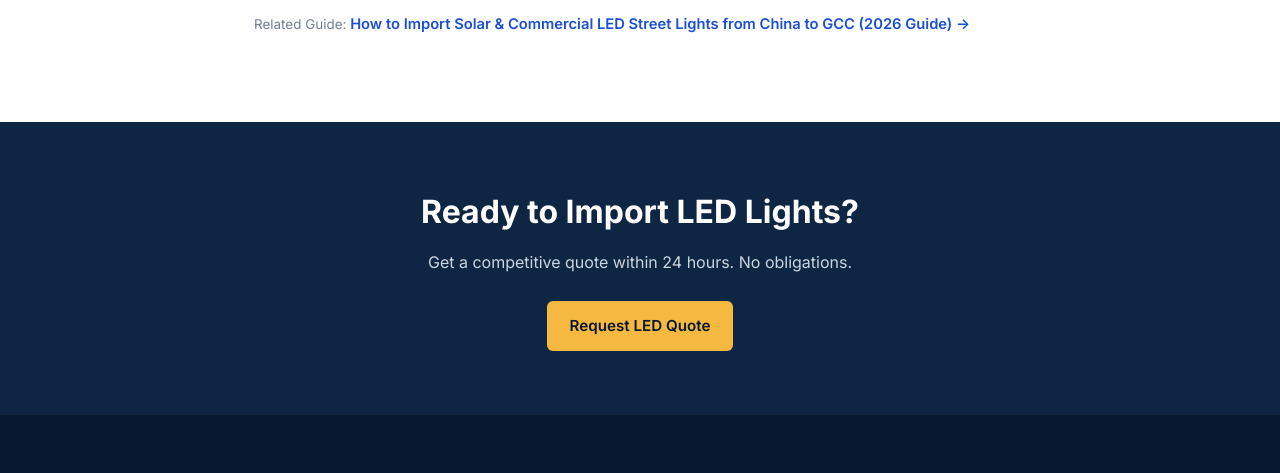
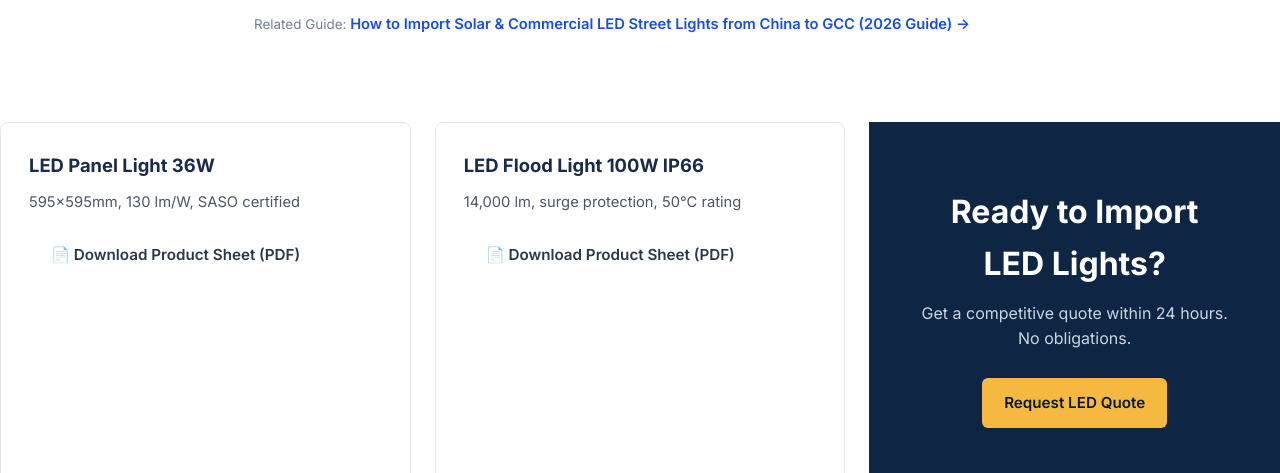
Before and after one commit to malfahad-1/malfahad-1.github.io, a plain HTML site: page public/led.html in a window 1280 px wide. Shown: the part 2250-2723 px from the top of the page. Drawn offline with Linux system fonts and the light colour scheme.

Commit message:
Add product cards for LED Panel and Flood Lights

```diff
--- a/public/led.html
+++ b/public/led.html
@@ -202,6 +202,32 @@
         <p class="post-meta">Related Guide: <a class="learn" href="blog/import-solar-street-lights-china-gcc.html">How to Import Solar &amp; Commercial LED Street Lights from China to GCC (2026 Guide) →</a></p>
       </div>
     </section>
+    <div class="grid-3">
+  <!-- SKU 01: LED Panel Light -->
+  <div class="card">
+    <h3>LED Panel Light 36W</h3>
+    <p>595×595mm, 130 lm/W, SASO certified</p>
+    <a href="downloads/alfaha-sku01-led-panel-light.pdf"
+       target="_blank"
+       rel="noopener"
+       class="btn btn-download"
+       onclick="window.dataLayer=window.dataLayer||[];window.dataLayer.push({event:'download_pdf',sku:'AF-LP36'});">
+      📄 Download Product Sheet (PDF)
+    </a>
+  </div>
+
+  <!-- SKU 02: LED Flood Light -->
+  <div class="card">
+    <h3>LED Flood Light 100W IP66</h3>
+    <p>14,000 lm, surge protection, 50°C rating</p>
+    <a href="downloads/alfaha-sku02-led-floodlight.pdf"
+       target="_blank"
+       rel="noopener"
+       class="btn btn-download"
+       onclick="window.dataLayer=window.dataLayer||[];window.dataLayer.push({event:'download_pdf',sku:'AF-FL100'});">
+      📄 Download Product Sheet (PDF)
+    </a>
+  </div>
 
     <!-- CTA BAND -->
     <section class="cta-band">
```
